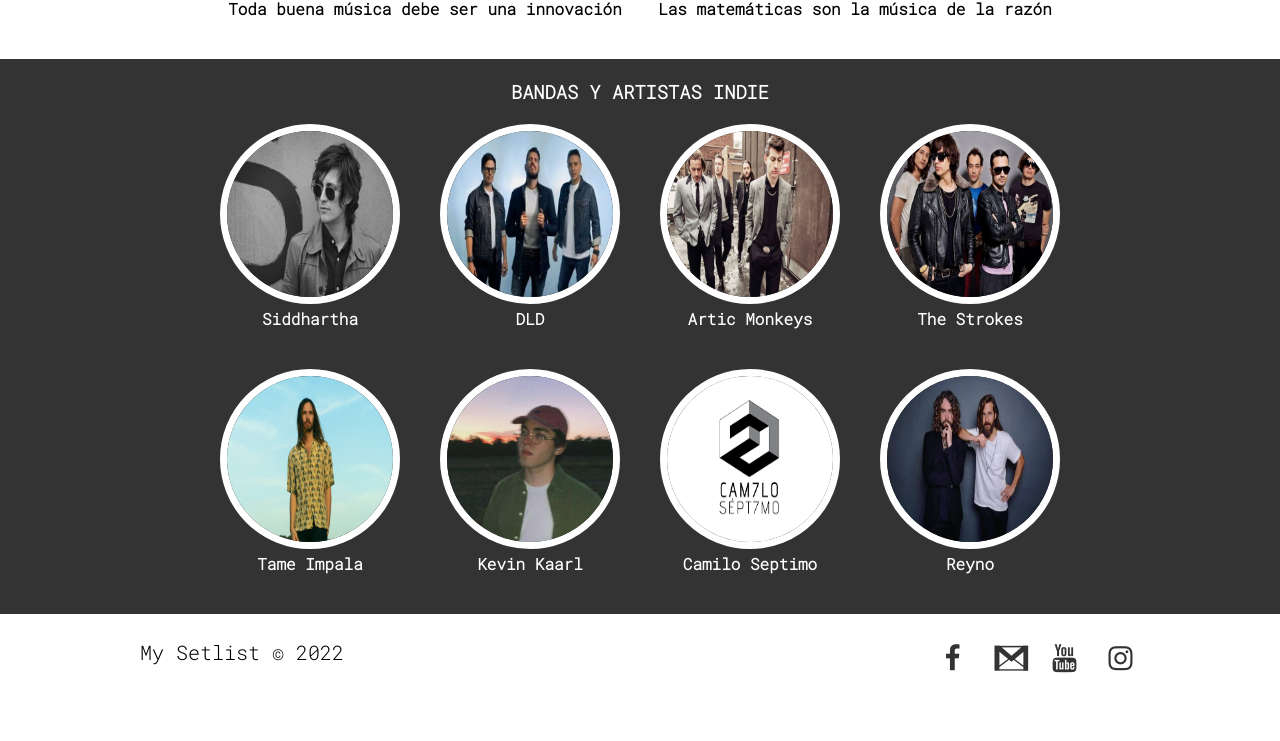
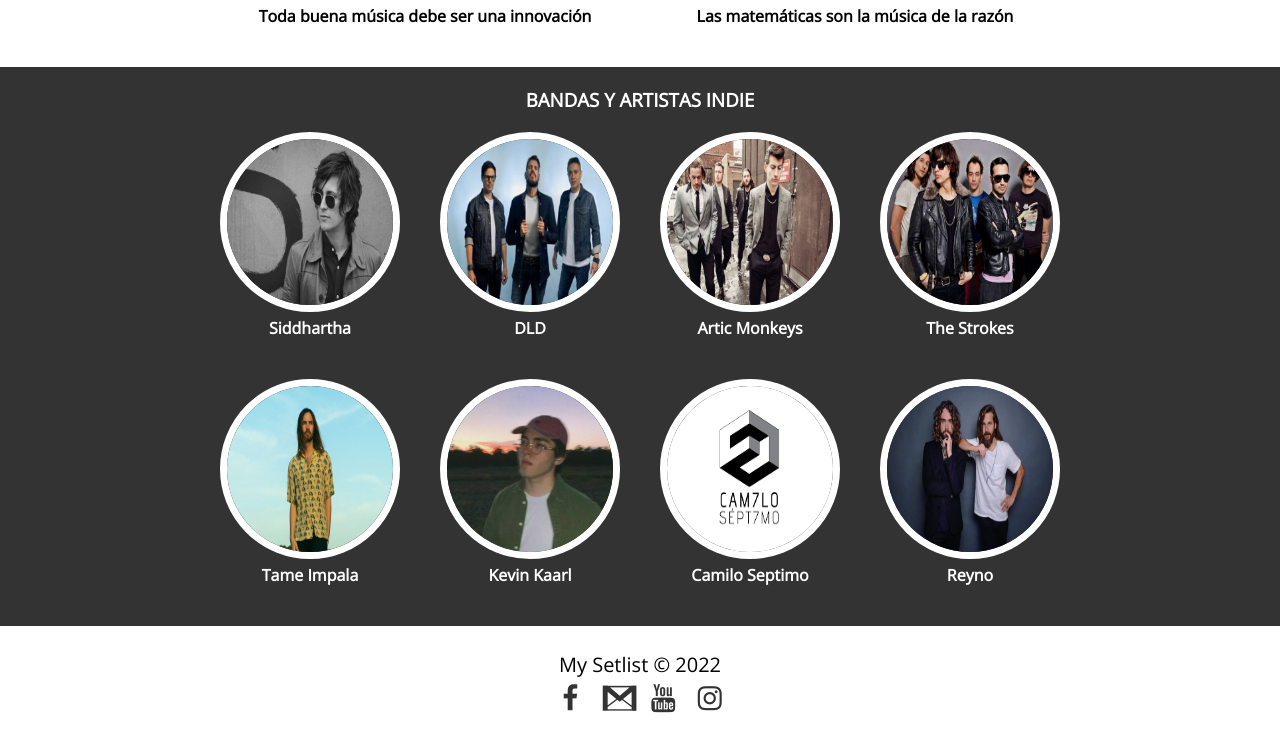
Before and after one commit to Maferdiaz13/israel, a plain HTML site: page index.html in a window 1280 px wide. Shown: the part 1396-2137 px from the top of the page. Before the commit the page ends 2097 px from the top, so only its background shows below. Drawn offline with nearby package versions, Linux system fonts and the light colour scheme.

Commit message:
Update estilos.css

```diff
--- a/CSS/estilos.css
+++ b/CSS/estilos.css
@@ -1,21 +1,19 @@
-@import url('https://fonts.googleapis.com/css2?family=Roboto+Condensed&family=Roboto+Mono:wght@300&display=swap');
+@import url('https://fonts.googleapis.com/css2?family=Open+Sans:wght@300&display=swap');
 @import url(menu.css);
 @import url(banner.css);
 @import url(blog.css);
 @import url(info.css);
-
-*{
-	margin: 0;
+* {
+margin:0;
 padding: 0;
 box-sizing: border-box;
 }
 
-body{
-	font-family: 'Roboto Condensed', sans-serif;
-font-family: 'Roboto Mono', monospace;
+body {
+    font-family: 'Open Sans', sans-serif;
 }
 
-header{
+header {
 width: 100%;
 height: 50px;
 background: #333;
@@ -26,52 +24,53 @@ header{
 left: 0;
 z-index: 100;
 }
-.contenedor{
-	width: 98%;
+
+.contenedor {
+    width: 98;
     margin: auto;
 }
-h1{
+
+h1 {
     float: left;
 }
-header.contenedor{
-display: table;
+
+header .contenedor {
+    display: tabla;
 }
-section{
+
+section {
     width: 100%;
     margin-bottom: 25px;
 }
-#bievenidos {
-	text-align:center;
+
+#bienvenidos {
+  text-align: center;
 }
+
 footer .contenedor{
     display: flex;
-	flex-wrap:wrap ;
+    flex-wrap: wrap;
     justify-content: center;
     padding-bottom: 25px;
 }
+
 .copy{
     font-size: 20px;
 }
+
 .sociales{
     width: 100%;
     text-align: center;
     font-size: 28px;
 }
+
 .sociales a{
     color: #333;
     text-decoration: none;
 }
-@media(min-width: 768px){
-	.sociales{
-		width: auto;
-	}
-	footer .contenedor{
-		justify-content: space-between;
-	}
-}
 
-@media (min-width: 1024px){
-	.contenedor{
+@media (min-width:1024px) {
+    .contenedor {
         width: 1000px;
     }
 
```
Lines whose indentation alone changed are shown as unchanged.
